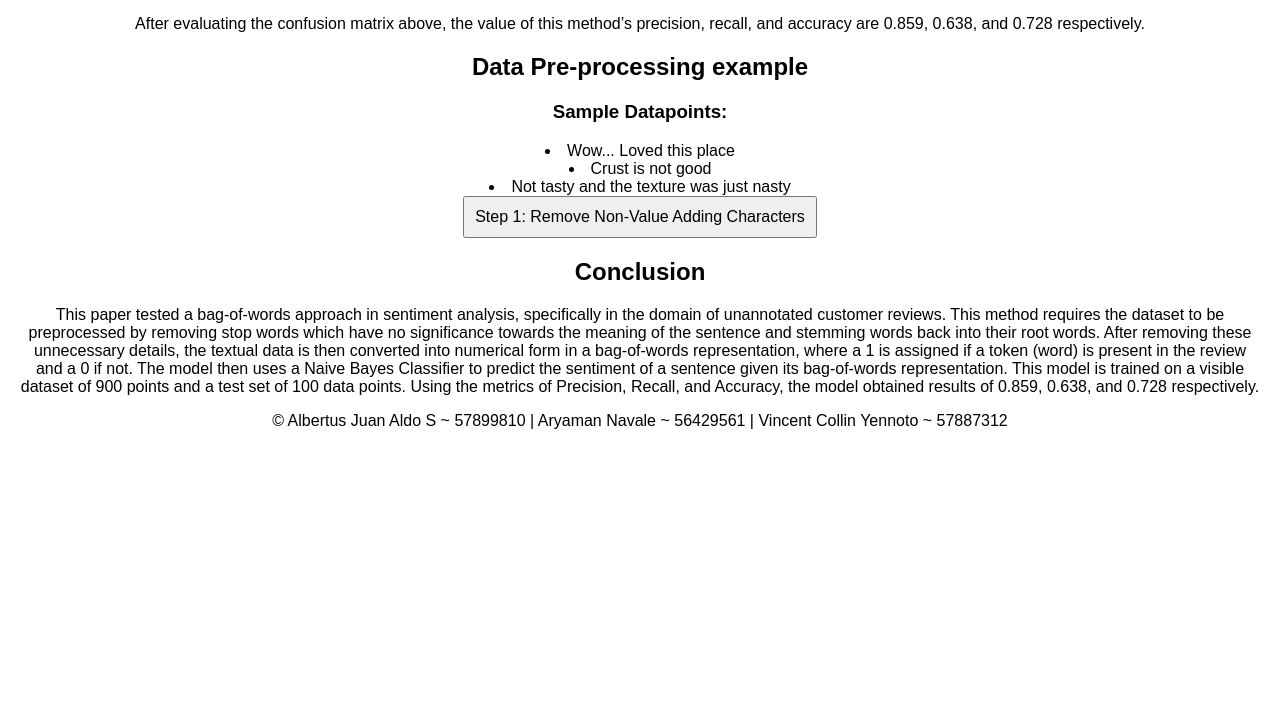
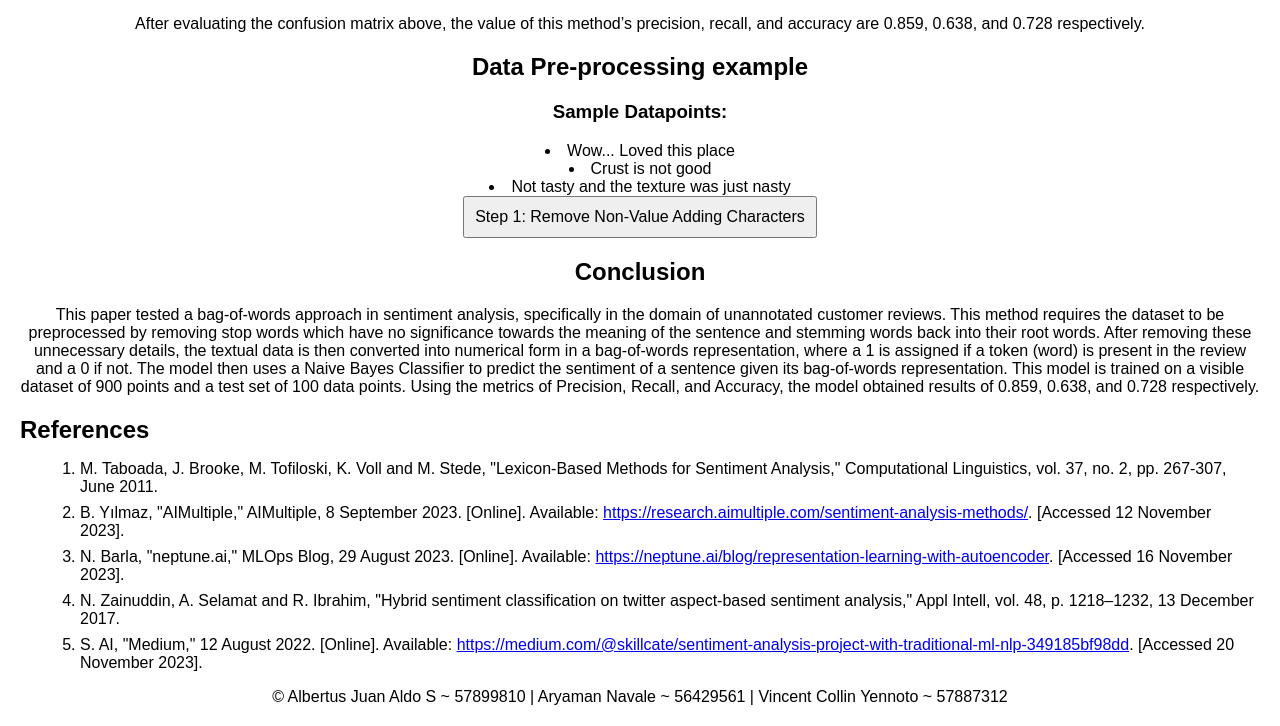
Before and after one commit to shenron54/shenron54.github.io, a plain HTML site: page index.html in a window 1280 px wide. Shown: the part 5218-5944 px from the top of the page. Before the commit the page ends 5668 px from the top, so only its background shows below. Drawn offline with Linux system fonts and the light colour scheme.

Commit message:
Added references

```diff
--- a/index.html
+++ b/index.html
@@ -32,6 +32,26 @@
         margin: 0 auto; /* Center-align images */
         max-width: 100%; /* Make sure images don't exceed the container width */
       }
+
+      /* Style for the references section */
+      #references {
+        text-align: left;
+        margin-top: 20px;
+      }
+
+      #references h2 {
+        margin-bottom: 10px;
+      }
+
+      #references ol {
+        list-style-type: decimal;
+        margin-left: 20px;
+      }
+
+      #references li {
+        margin-bottom: 8px;
+      }
+    </style>
     </style>
   </head>
 
@@ -280,6 +300,28 @@
                 This paper tested a bag-of-words approach in sentiment analysis, specifically in the domain of unannotated customer reviews. This method requires the dataset to be preprocessed by removing stop words which have no significance towards the meaning of the sentence and stemming words back into their root words. After removing these unnecessary details, the textual data is then converted into numerical form in a bag-of-words representation, where a 1 is assigned if a token (word) is present in the review and a 0 if not. The model then uses a Naive Bayes Classifier to predict the sentiment of a sentence given its bag-of-words representation. This model is trained on a visible dataset of 900 points and a test set of 100 data points. Using the metrics of Precision, Recall, and Accuracy, the model obtained results of 0.859, 0.638, and 0.728 respectively.
             </p>
         </section>
+
+        <!-- References Section -->
+        <section id="references">
+          <h2>References</h2>
+          <ol>
+            <li>
+              M. Taboada, J. Brooke, M. Tofiloski, K. Voll and M. Stede, "Lexicon-Based Methods for Sentiment Analysis," Computational Linguistics, vol. 37, no. 2, pp. 267-307, June 2011.
+            </li>
+            <li>
+              B. Yılmaz, "AIMultiple," AIMultiple, 8 September 2023. [Online]. Available: <a href="https://research.aimultiple.com/sentiment-analysis-methods/" target="_blank">https://research.aimultiple.com/sentiment-analysis-methods/</a>. [Accessed 12 November 2023].
+            </li>
+            <li>
+              N. Barla, "neptune.ai," MLOps Blog, 29 August 2023. [Online]. Available: <a href="https://neptune.ai/blog/representation-learning-with-autoencoder" target="_blank">https://neptune.ai/blog/representation-learning-with-autoencoder</a>. [Accessed 16 November 2023].
+            </li>
+            <li>
+              N. Zainuddin, A. Selamat and R. Ibrahim, "Hybrid sentiment classification on twitter aspect-based sentiment analysis," Appl Intell, vol. 48, p. 1218–1232, 13 December 2017.
+            </li>
+            <li>
+              S. AI, "Medium," 12 August 2022. [Online]. Available: <a href="https://medium.com/@skillcate/sentiment-analysis-project-with-traditional-ml-nlp-349185bf98dd" target="_blank">https://medium.com/@skillcate/sentiment-analysis-project-with-traditional-ml-nlp-349185bf98dd</a>. [Accessed 20 November 2023].
+            </li>
+          </ol>
+        </section>
     </main>
 
     <footer>
```
